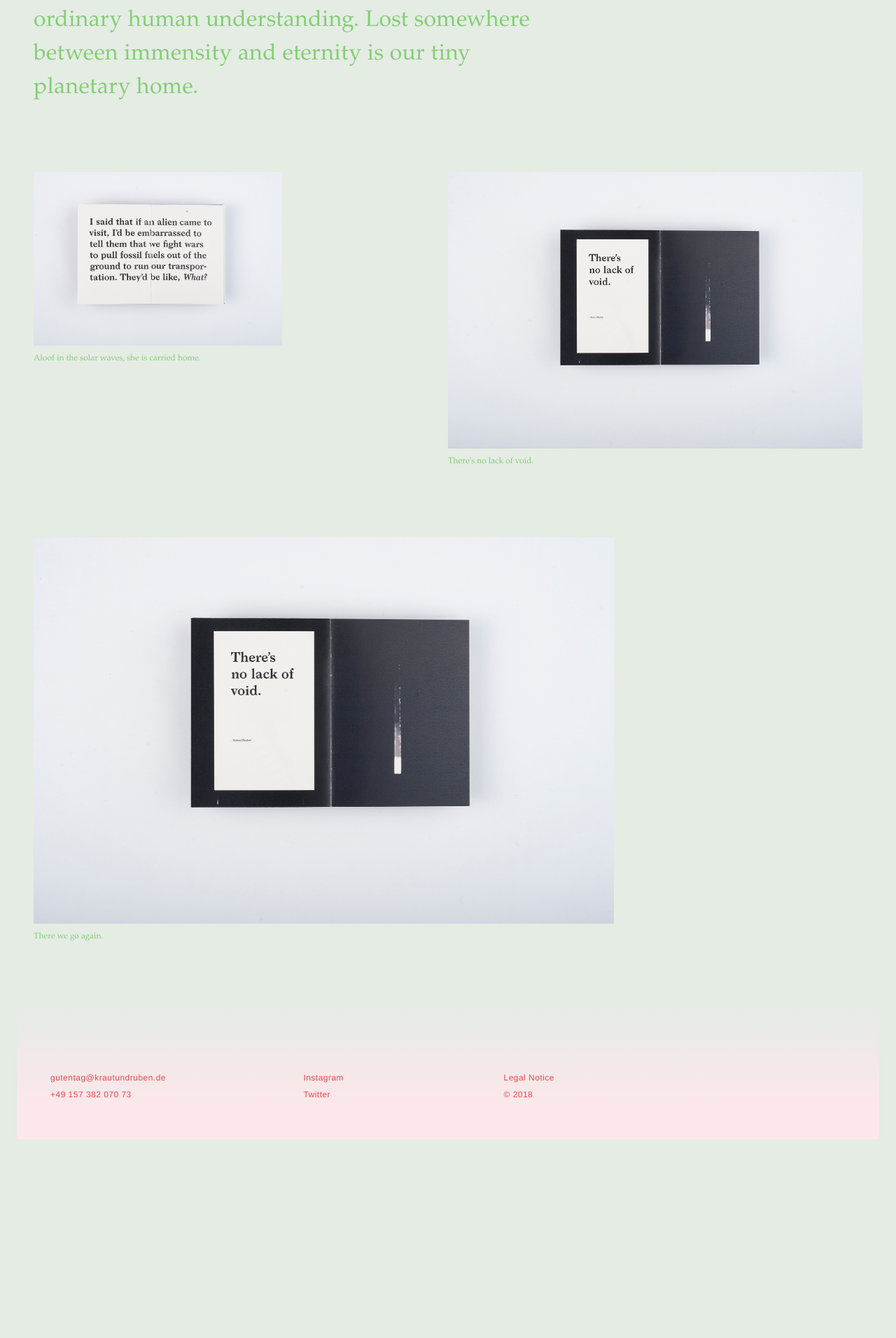
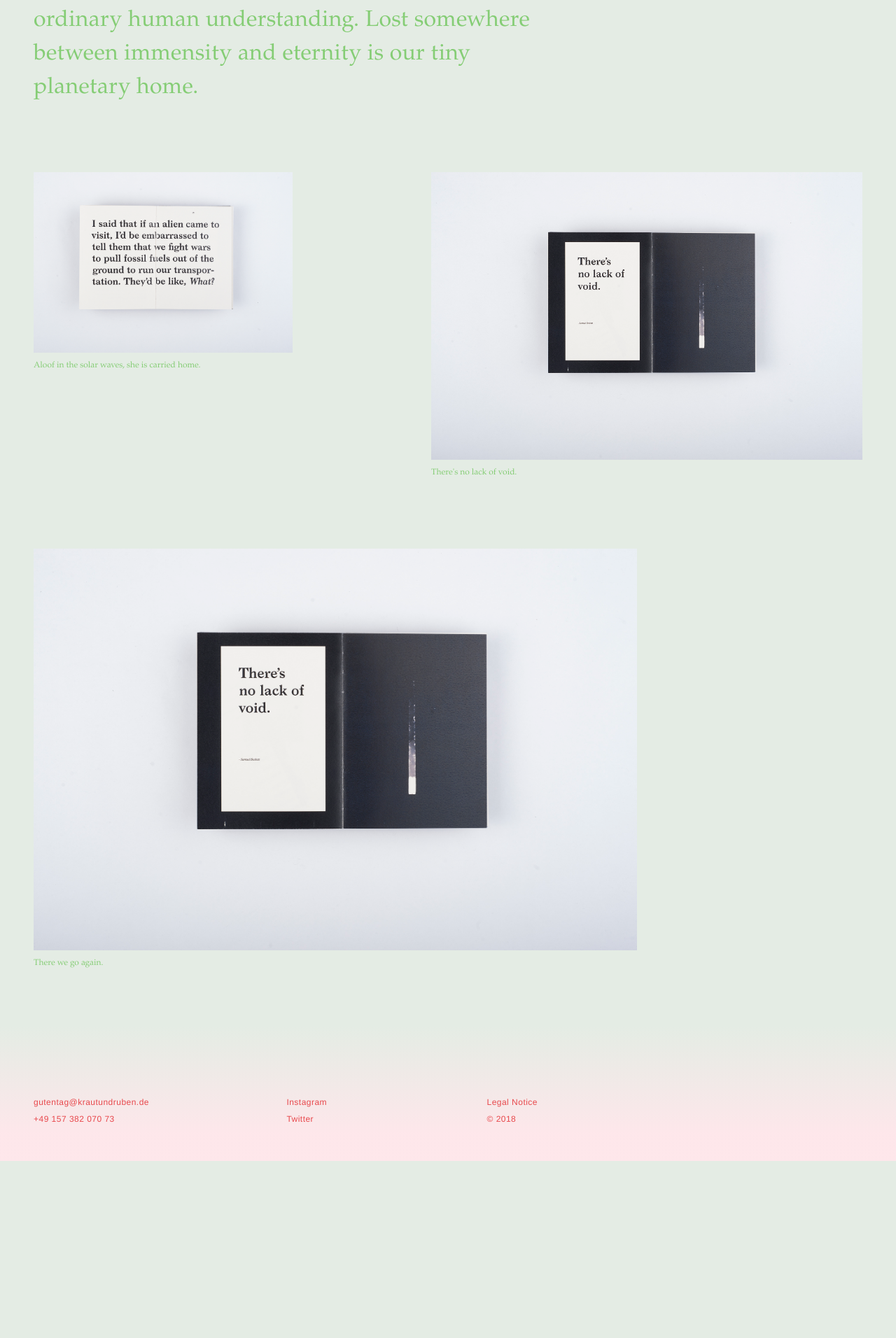
Before and after one commit to rubenhussong/kraut-und-ruben-web, a PHP site: page / in a window 1280 px wide, after a click that opens the changed part. Shown: the part 542-2454 px from the top of the page at 70% size. Run offline with PHP 8.4, Linux system fonts and the light colour scheme; style sheets or scripts are compiled from the project's sources; some web fonts are replaced.

Commit message:
layout project page + footer bp

```diff
--- a/app/php/modules/projects/page-casino-bregenz.php
+++ b/app/php/modules/projects/page-casino-bregenz.php
@@ -2,9 +2,9 @@
     <div class="project-title fade-in">
         <h1>Casino Bregenz</h1>
         <div class="project-details">
-            <p>
+            <h2>
                 <span>Animation</span>
-            </p>
+            </h2>
         </div>
     </div>
 </div>
--- a/app/php/modules/projects/page-el-presidente.php
+++ b/app/php/modules/projects/page-el-presidente.php
@@ -2,9 +2,9 @@
     <div class="project-title fade-in">
         <h1>El Presidente</h1>
         <div class="project-details">
-            <p>
+            <h2>
                 <span>Virtual Reality</span>
-            </p>
+            </h2>
         </div>
     </div>
 </div>
--- a/app/php/modules/projects/page-grenzkunst.php
+++ b/app/php/modules/projects/page-grenzkunst.php
@@ -2,9 +2,9 @@
     <div class="project-title fade-in">
         <h1>Grenzkunst</h1>
         <div class="project-details">
-            <p>
+            <h2>
                 <span>Branding</span>
-            </p>
+            </h2>
         </div>
     </div>
 </div>
--- a/app/php/modules/projects/page-hypernet.php
+++ b/app/php/modules/projects/page-hypernet.php
@@ -2,9 +2,9 @@
     <div class="project-title fade-in">
         <h1>Hypernet</h1>
         <div class="project-details">
-            <p>
+            <h2>
                 <span>Virtual Reality</span>
-            </p>
+            </h2>
         </div>
     </div>
 </div>
--- a/app/php/modules/projects/page-space.php
+++ b/app/php/modules/projects/page-space.php
@@ -2,8 +2,7 @@
     <h1>Space – A Journey into the Void</h1>
     <div class="project-details">
         <h2>
-            <span>Editorial,</span>
-            <span>Illustration</span>
+            Editorial, Illustration
         </h2>
     </div>
 </div>
--- a/app/scss/layout/_footer.scss
+++ b/app/scss/layout/_footer.scss
@@ -16,7 +16,7 @@ footer {
   #foot-line {
     max-width: 85%;
     width: 45rem;
-    @include font-sans(xs, .04em);
+    @include font-sans(xs, .04em, $line-height--extralarge);
     list-style: none;
     padding: (.5 * $gutter-y) 0 0 0;
     margin: 0 (.5 * $gutter-y);
@@ -25,7 +25,7 @@ footer {
     li {
       padding: (.5 * $gutter-y) 0;
       p {
-        margin: .4rem 0;
+        //margin: .4rem 0;
         a {
           display: inline-block;
           @include hover--footer-link();
@@ -34,10 +34,18 @@ footer {
       span {
         display: inline-block;
       }
-
       &.footer-li-middle {
         transform: translateX(-1rem);
       }
     }
+    @include bp(s) {
+      flex-direction: column;
+      li {
+        padding: 0;
+        &.footer-li-middle {
+          transform: translateX(0);
+        }
+      }
+    }
   }
 }
--- a/app/scss/layout/page-main/_page-main.scss
+++ b/app/scss/layout/page-main/_page-main.scss
@@ -1,6 +1,5 @@
 #page--main {
   background: $color-background-green;
-  position: absolute;
   @import "scroll-marker";
   @import "section-about";
   @import "section-projects";
--- a/app/scss/layout/page-project/_page-project.scss
+++ b/app/scss/layout/page-project/_page-project.scss
@@ -1,11 +1,9 @@
 .page--project {
-  box-sizing: border-box;
   background: $color-background-green;
   color: $color-green;
-  padding: 8vw (.5 * $gutter-x) (.5 * $gutter-y);
   .project-title {
     box-sizing: border-box;
-    padding: 0 (.5 * $gutter-x) (.5 * $gutter-y);
+    padding: 8vw $gutter-x (.5 * $gutter-y);
     width: 100%;
     display: flex;
     justify-content: space-between;
@@ -26,7 +24,7 @@
   }
   .project-hero {
     box-sizing: border-box;
-    padding: ($gutter-y) (.5 * $gutter-x);
+    padding: $gutter-y $gutter-x;
     width: 100%;
     float: left;
     img {
@@ -37,9 +35,12 @@
   .project-description {
     display: inline-block;
     width: 45rem;
-    padding: (.5 * $gutter-y) (.5 * $gutter-x);
+    padding: (.5 * $gutter-y) $gutter-x;
     max-width: 100%;
     @include font-serif(l, .01em, 1.5);
+    p {
+      width: 100%;
+    }
   }
   .project-images {
     width: 100%;
@@ -47,6 +48,7 @@
     display: inline-block;
     box-sizing: border-box;
     .img-container {
+      padding: $gutter-y (.5 * $gutter-x);
       &.img-small { width: 30%; }
       &.img-middle { width: 50%; }
       &.img-large { width: 70%; }
@@ -55,7 +57,6 @@
         &.img-middle { width: 80%; }
         &.img-large { width: 90%; }
       }
-      padding: $gutter-y 0;
       img { width: 100%; }
       p {
         @include font-serif(xs, 0em, 1.4);
--- a/app/scss/modules/_typography.scss
+++ b/app/scss/modules/_typography.scss
@@ -46,6 +46,7 @@ $semibold: 500;
 $bold: 700;
 
 // Line Height Variables
+$line-height--extralarge: 2;
 $line-height--large: 1.75;
 $line-height--base: 1.5;
 $line-height--heading: 1.3;
```
